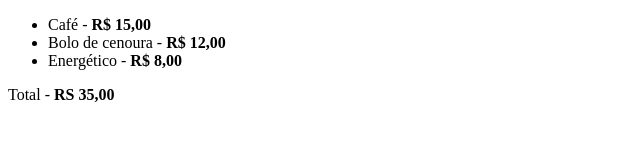
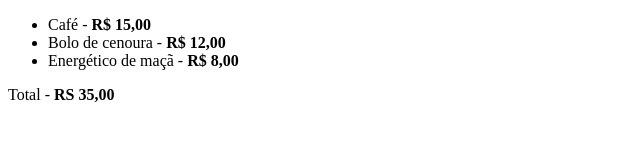
Before and after one commit to JoseCarlosIrmao/Meus-projetos-pessoais, a plain HTML site: page index.html in a window 1280 px wide. Shown: the whole page, without its empty margins (0-640 px from the left). Drawn offline with Linux system fonts and the light colour scheme.

Commit message:
mudando o sabor de energético para o sabor de maçã

```diff
--- a/index.html
+++ b/index.html
@@ -14,7 +14,7 @@
   <ul>
     <li>Café - <strong>R$ 15,00</strong></li>
     <li>Bolo de cenoura - <strong>R$ 12,00</strong></li>
-    <li>Energético - <strong>R$ 8,00</strong></li>
+    <li>Energético de maçã - <strong>R$ 8,00</strong></li>
   </ul>
   <p>
     Total - <strong>RS 35,00</strong>
```
